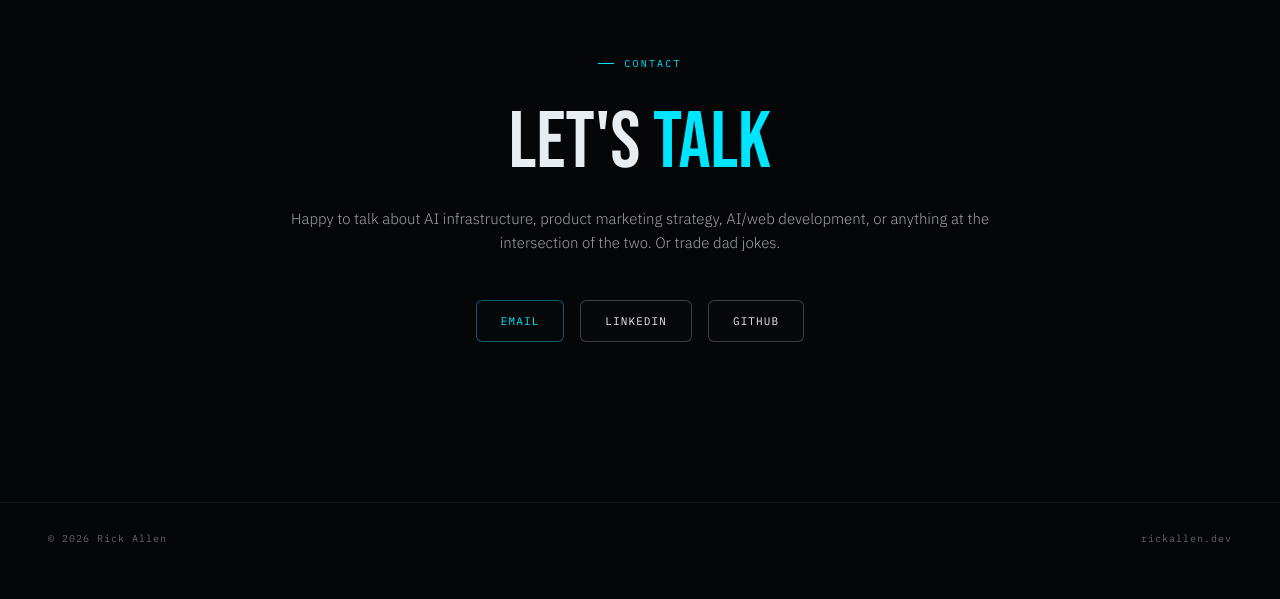
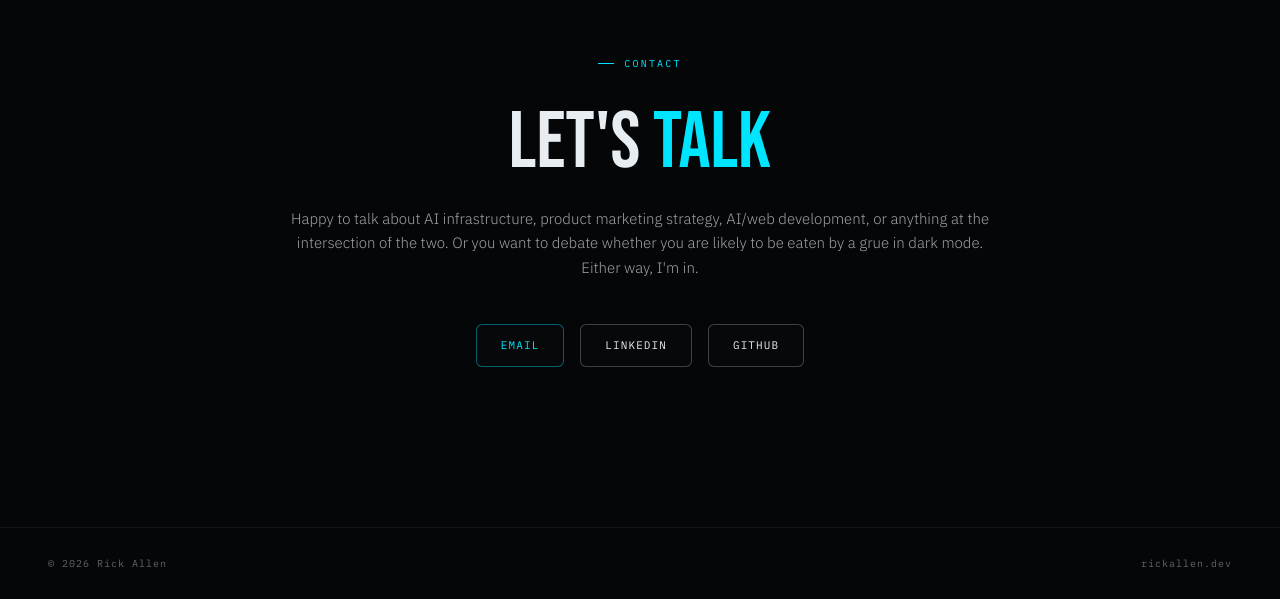
Before and after one commit to rickboot/portfolio-2, a Next.js app: page / in a window 1280 px wide. Shown: the part 5931-6530 px from the top of the page. Before the commit the page ends 6505 px from the top, so only its background shows below. Built offline with nearby package versions, Linux system fonts and the light colour scheme.

Commit message:
Update Contact section text

```diff
--- a/components/Contact.tsx
+++ b/components/Contact.tsx
@@ -14,7 +14,7 @@ export default function Contact() {
         Let&apos;s <em className="not-italic text-cyan">talk</em>
       </h2>
       <p className="text-[15px] font-light text-text-mid mb-11 leading-relaxed">
-        Happy to talk about AI infrastructure, product marketing strategy, AI/web development, or anything at the intersection of the two. Or trade dad jokes.
+        Happy to talk about AI infrastructure, product marketing strategy, AI/web development, or anything at the intersection of the two. Or you want to debate whether you are likely to be eaten by a grue in dark mode. Either way, I&apos;m in.
       </p>
       <div className="contact-links flex justify-center gap-4 flex-wrap">
         <Button href="mailto:rickallen@gmail.com" variant="primary">
```
